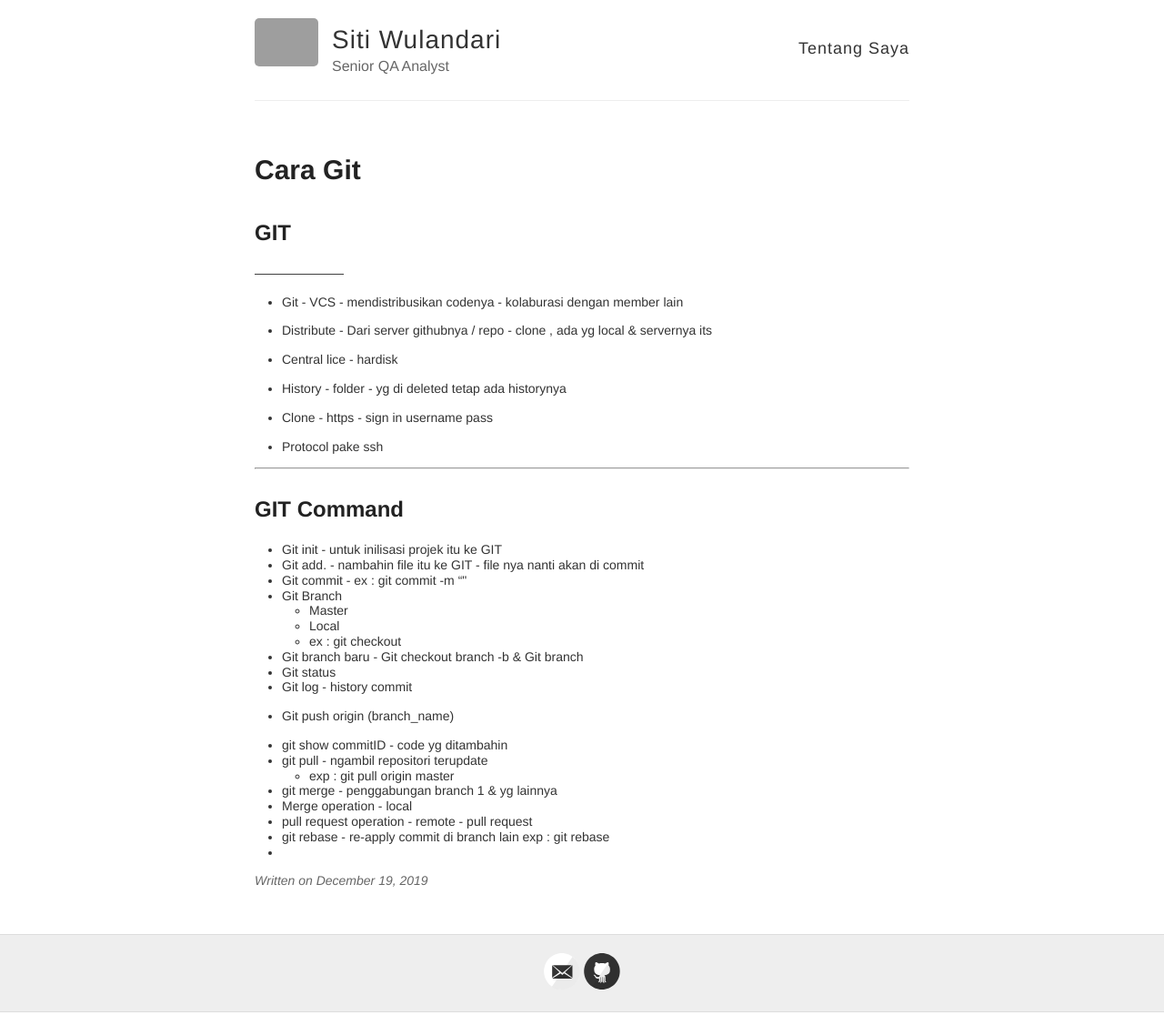
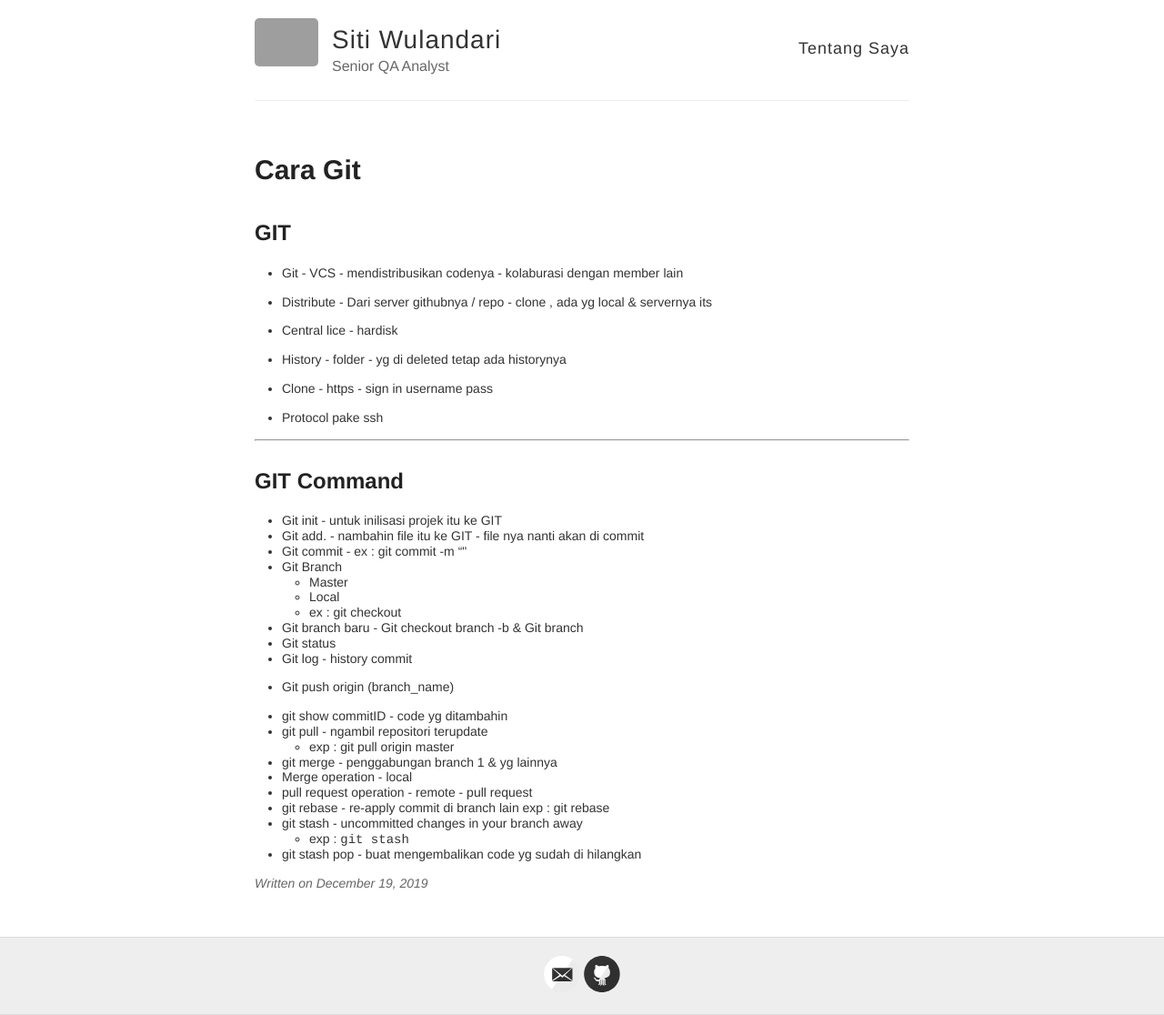
Before and after one commit to sitiwulandari/sitiwulandari.github.io, a Jekyll site: the page built from _posts/2019-12-19-Cara-GIT.md, in a window 1280 px wide. Shown: the whole page at 91% size. Built offline with Jekyll 4.4.1, drawn with Linux system fonts in a browser that asks for light colours; our own code applies the rules of GitHub Pages for plain Markdown files; grey boxes are pictures that could not be loaded.

Commit message:
Update 2019-12-19-Cara-GIT.md

```diff
--- a/_posts/2019-12-19-Cara-GIT.md
+++ b/_posts/2019-12-19-Cara-GIT.md
@@ -1,5 +1,5 @@
 ## GIT
-———————
+
 
 - Git - VCS - mendistribusikan codenya - kolaburasi dengan member lain
 
@@ -38,4 +38,6 @@
         remote -  pull request
 * git rebase - re-apply commit di branch lain
     exp : git rebase <branch_name>
-*
+* git stash - uncommitted changes in your branch away
+    - exp : `git stash`
+* git stash pop - buat mengembalikan code yg sudah di hilangkan
```
